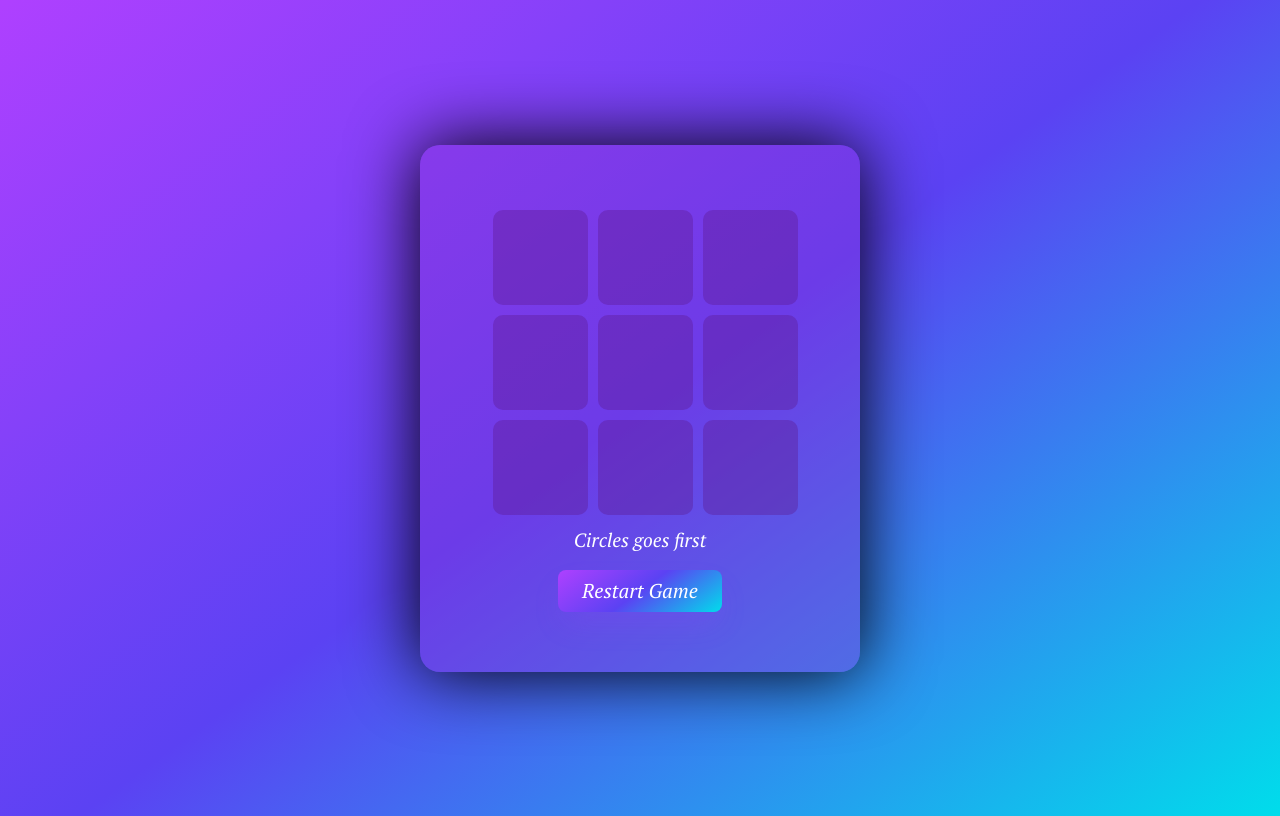
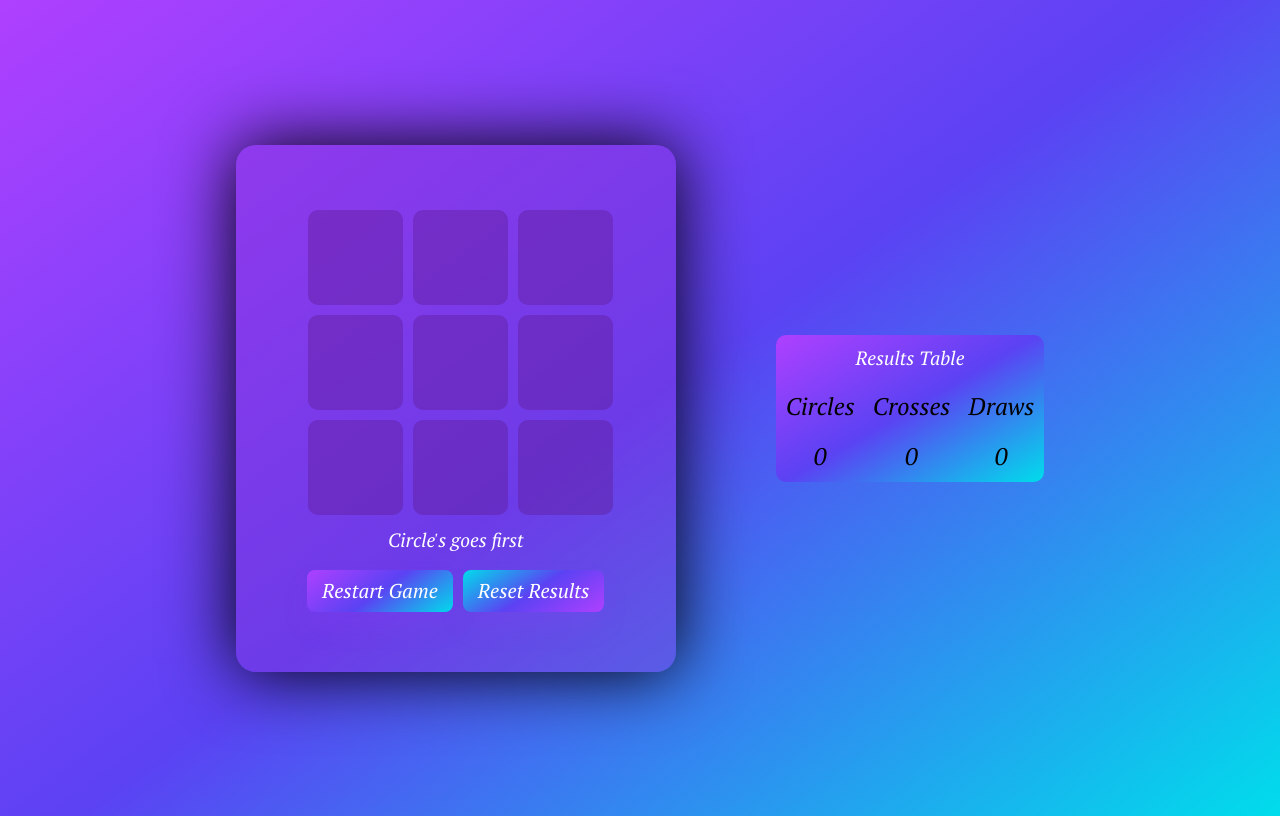
Before and after one commit to Abdul-MalikSardalov/tic-tac-toe-game, a website with bundled scripts: page index.html in a window 1280 px wide. Built offline with nearby package versions, Linux system fonts and the light colour scheme; a web font is replaced by a local one.

Commit message:
finished project

```diff
--- a/index.html
+++ b/index.html
@@ -12,7 +12,27 @@
             <div class="messages-container">
                 <p class="message">Circles goes first</p>
             </div>
-            <button class="restartBtn">Restart Game</button>
+            <div class="btns-container">
+                <button class="restartBtn">Restart Game</button>
+                <button class="resetResults">Reset Results</button>
+            </div>
+        </div>
+        <div class="result-container">
+            <p>Results Table</p>
+            <table class="result-table">
+                <tbody>
+                    <tr>
+                        <td>Circles</td>
+                        <td>Crosses</td>
+                        <td>Draws</td>
+                    </tr>
+                    <tr>
+                        <td class="circles-count">0</td>
+                        <td class="crosses-count">0</td>
+                        <td class="draws-count">0</td>
+                    </tr>
+                </tbody>
+            </table>
         </div>
         <script type="module" src="./src/init.js"></script>
     </body>
--- a/src/data.js
+++ b/src/data.js
@@ -10,6 +10,10 @@ const data = {
         [0, 4, 8],
         [2, 4, 6],
     ],
+
+    circleCount: 0,
+    crossesCount: 0,
+    drawsCount: 0,
 };
 
 export default data;
--- a/src/dom.js
+++ b/src/dom.js
@@ -1,7 +1,13 @@
 const dom = {
     message: document.querySelector('.message'),
     goes: 'circle',
+
     restartBtn: document.querySelector('.restartBtn'),
+    resetResultsBtn: document.querySelector('.resetResults'),
+
+    circleCountDom: document.querySelector('.circles-count'),
+    crossesCountDom: document.querySelector('.crosses-count'),
+    drawsCountDom: document.querySelector('.draws-count'),
 };
 
 export default dom;
--- /dev/null
+++ b/src/handlers/addGoHandler.js
@@ -0,0 +1,19 @@
+import dom from '../dom.js';
+
+import checkScoreHandler from './checkScoreHandler.js';
+
+const addGoHandler = (e) => {
+    dom.message.innerHTML = '';
+
+    const goDisplay = document.createElement('div');
+    goDisplay.classList.add(dom.goes);
+
+    dom.goes = dom.goes === 'circle' ? 'cross' : 'circle';
+
+    e.target.append(goDisplay);
+    e.target.removeEventListener('click', addGoHandler);
+
+    checkScoreHandler();
+};
+
+export default addGoHandler;
--- /dev/null
+++ b/src/handlers/checkScoreHandler.js
@@ -0,0 +1,52 @@
+import data from '../data.js';
+import dom from '../dom.js';
+
+import addGoHandler from './addGoHandler.js';
+
+const checkScoreHandler = () => {
+    let haveWinner = false;
+    const allSquares = document.querySelectorAll('.square');
+
+    data.winningCombos.forEach((combo) => {
+        const circleWin = combo.every((index) =>
+            allSquares[index].firstChild?.classList.contains('circle'),
+        );
+
+        if (circleWin) {
+            haveWinner = true;
+
+            allSquares.forEach(
+                (square) => square.removeEventListener('click', addGoHandler),
+                (dom.message.innerHTML = 'Circles win'),
+                data.circleCount++,
+            );
+            return;
+        }
+    });
+
+    data.winningCombos.forEach((combo) => {
+        const crossesWin = combo.every((index) =>
+            allSquares[index].firstChild?.classList.contains('cross'),
+        );
+
+        if (crossesWin) {
+            haveWinner = true;
+            allSquares.forEach(
+                (square) => square.removeEventListener('click', addGoHandler),
+                (dom.message.innerHTML = 'Crosses win'),
+                data.crossesCount++,
+            );
+            return;
+        }
+    });
+
+    if (
+        !haveWinner &&
+        Array.from(allSquares).every((square) => square.firstChild)
+    ) {
+        dom.message.innerHTML = "It's a draw!";
+        data.drawsCount++;
+    }
+};
+
+export default checkScoreHandler;
--- /dev/null
+++ b/src/handlers/resetResultsHandler.js
@@ -0,0 +1,20 @@
+import data from '../data.js';
+import dom from '../dom.js';
+
+const resetResultsHandler = () => {
+    if (
+        data.circleCount !== 0 ||
+        data.crossesCount !== 0 ||
+        data.drawsCount !== 0
+    ) {
+        dom.resetResultsBtn.addEventListener('click', () => {
+            dom.circleCountDom.innerText = data.circleCount = 0;
+            dom.crossesCountDom.innerText = data.crossesCount = 0;
+            dom.drawsCountDom.innerText = data.drawsCount = 0;
+        });
+    } else {
+        return;
+    }
+};
+
+export default resetResultsHandler;
--- /dev/null
+++ b/src/handlers/restartGameHandler.js
@@ -0,0 +1,13 @@
+import dom from '../dom.js';
+import createCells from '../init.js';
+
+const restartGameHandler = () => {
+    dom.restartBtn.addEventListener('click', () => {
+        const gameBoard = document.querySelector('.game-board');
+        gameBoard.innerHTML = '';
+
+        createCells();
+    });
+};
+
+export default restartGameHandler;
--- a/src/init.js
+++ b/src/init.js
@@ -1,80 +1,30 @@
-// import your listeners(events)
-
 import data from './data.js';
 import dom from './dom.js';
 
-const checkScore = () => {
-    let haveWinner = false;
-    const allSquares = document.querySelectorAll('.square');
+import restartGameHandler from './handlers/restartGameHandler.js';
+import resetResultsHandler from './handlers/resetResultsHandler.js';
+import addGoHandler from './handlers/addGoHandler.js';
 
-    data.winningCombos.forEach((combo) => {
-        const circleWin = combo.every((index) =>
-            allSquares[index].firstChild?.classList.contains('circle'),
-        );
+const createCells = () => {
+    dom.message.innerHTML =
+        dom.goes === 'circle' ? "Circle's goes first" : 'Crosses goes first';
 
-        if (circleWin) {
-            let haveWinner = true;
+    dom.circleCountDom.innerText = data.circleCount;
+    dom.crossesCountDom.innerText = data.crossesCount;
+    dom.drawsCountDom.innerText = data.drawsCount;
 
-            allSquares.forEach(
-                (square) => square.removeEventListener('click', addGo),
-                (dom.message.innerHTML = 'Circles win'),
-            );
-        }
-    });
-
-    data.winningCombos.forEach((combo) => {
-        const crossesWin = combo.every((index) =>
-            allSquares[index].firstChild?.classList.contains('cross'),
-        );
-
-        if (crossesWin) {
-            let haveWinner = true;
-            allSquares.forEach(
-                (square) => square.removeEventListener('click', addGo),
-                (dom.message.innerHTML = 'Crosses win'),
-            );
-        }
-    });
-
-    if (
-        !haveWinner &&
-        Array.from(allSquares).every((square) => square.firstChild)
-    ) {
-        dom.message.innerHTML = "It's a draw!";
-    }
-};
-
-const addGo = (e) => {
-    dom.message.innerHTML = '';
-    const goDisplay = document.createElement('div');
-    goDisplay.classList.add(dom.goes);
-
-    dom.goes = dom.goes === 'circle' ? 'cross' : 'circle';
-    e.target.append(goDisplay);
-    e.target.removeEventListener('click', addGo);
-
-    checkScore();
-};
-
-const restartGame = () => {
-    dom.restartBtn.addEventListener('click', () => {
-        const gameBoard = document.querySelector('.game-board');
-        gameBoard.innerHTML = '';
-
-        createCells();
-    });
-};
-const createCells = () => {
-    dom.message.innerHTML = 'Circles goes first';
-    data.cells.forEach((cell, index) => {
+    data.cells.forEach((_cell, index) => {
         const cellElement = document.createElement('div');
         cellElement.classList.add('square');
         cellElement.id = index;
-        cellElement.addEventListener('click', addGo);
+        cellElement.addEventListener('click', addGoHandler);
         document.querySelector('.game-board').append(cellElement);
     });
 
-    restartGame();
+    restartGameHandler();
+    resetResultsHandler();
 };
 
 createCells();
+
+export default createCells;
--- a/styles/style.css
+++ b/styles/style.css
@@ -5,7 +5,7 @@ body {
     justify-content: center;
     align-items: center;
     height: 100vh;
-    flex-direction: column;
+    flex-direction: row;
     background-image: linear-gradient(144deg, #af40ff, #5b42f3 50%, #00ddeb);
     background-repeat: no-repeat;
     background-size: cover;
@@ -102,7 +102,16 @@ body {
     background-color: transparent;
 }
 
-.restartBtn {
+.btns-container {
+    display: flex;
+    justify-content: center;
+    align-items: center;
+    flex-direction: row;
+    gap: 10px;
+}
+
+.restartBtn,
+.resetResults {
     display: flex;
     justify-content: center;
     align-items: center;
@@ -114,7 +123,7 @@ body {
     color: #ffffff;
     font-size: 20px;
     line-height: 1em;
-    padding: 11px 24px;
+    padding: 11px 15px;
     text-decoration: none;
     user-select: none;
     -webkit-user-select: none;
@@ -125,8 +134,13 @@ body {
     font-family: 'PT Serif', serif;
 }
 
-.restartBtn:hover {
+.restartBtn:hover,
+.resetResults:hover {
     transform: scale(1.05);
+}
+
+.resetResults {
+    background-image: linear-gradient(327deg, #af40ff, #5b42f3 50%, #00ddeb);
 }
 
 p {
@@ -135,3 +149,33 @@ p {
     color: white;
     font-family: 'PT Serif', serif;
 }
+
+.result-container {
+    display: flex;
+    justify-content: center;
+    align-items: center;
+    flex-direction: column;
+    margin-left: 100px;
+    background-color: #01178870;
+    border-radius: 10px;
+    background-image: linear-gradient(150deg, #af40ff, #5b42f3 50%, #00ddeb);
+}
+
+table {
+    width: 100%;
+}
+
+th,
+td {
+    padding: 8px;
+    text-align: center;
+}
+
+td {
+    font-size: x-large;
+    font-family: 'PT Serif', serif;
+}
+
+th {
+    background-color: #f2f2f2;
+}
```
Also changed, not shown: src/handlers/sumHandler.js (deleted, +0 -37 lines).
